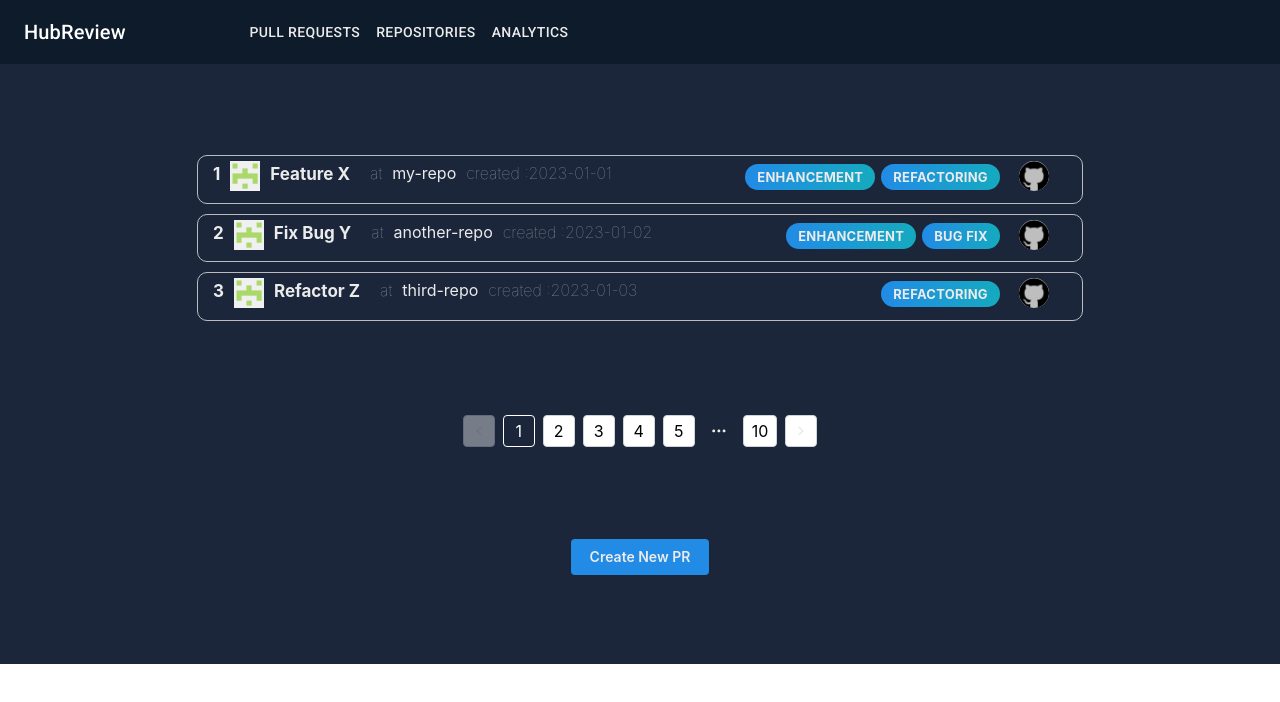
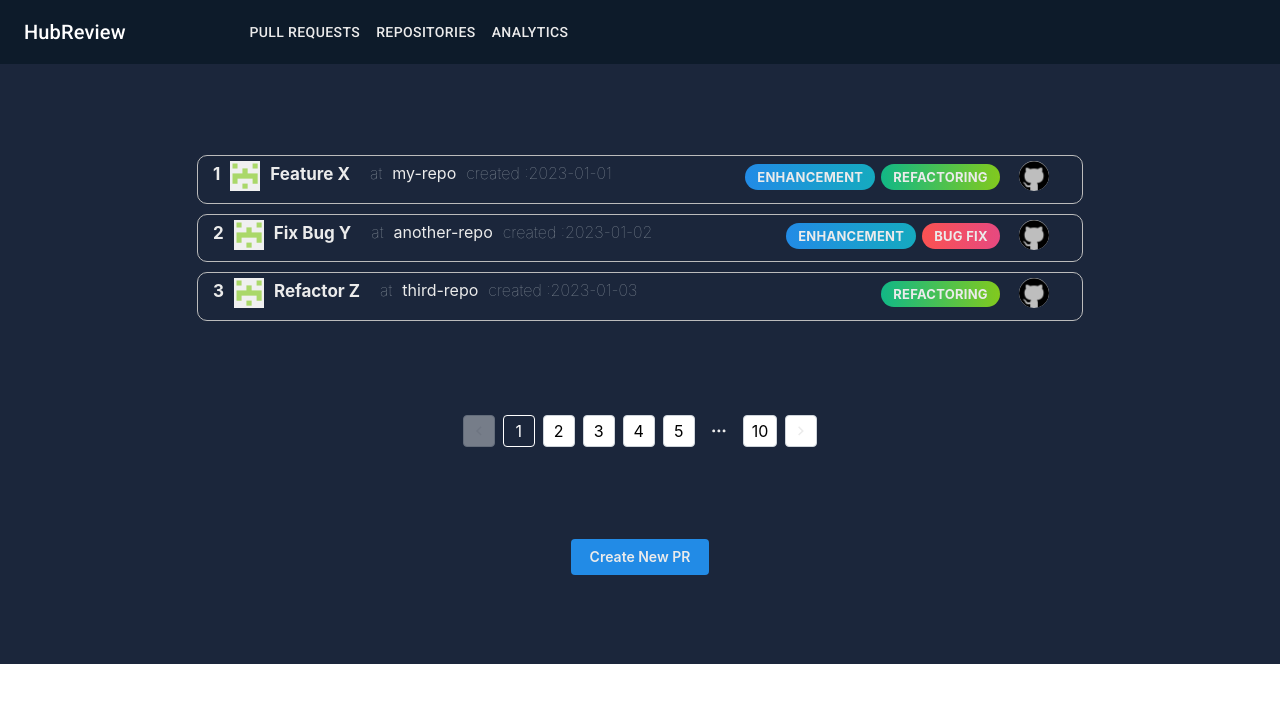
Before and after one commit to hubreviewapp/hubreview, a React (Vite) app in the folder web-client/: page / in a window 1280 px wide. Shown: the top 702 px of the page. Built offline with nearby package versions, Linux system fonts and the light colour scheme.

Commit message:
feat: badge colors, PRBox.module.css

```diff
--- a/web-client/src/components/LabelButton.tsx
+++ b/web-client/src/components/LabelButton.tsx
@@ -1,30 +1,26 @@
-import { Box } from "@mui/system";
+import {Badge, Box} from "@mantine/core";
 
 interface LabelButtonProps {
   label: string;
-  width: number;
-  height: number;
+  size: string
 }
 
-function LabelButton({ label, width, height }: LabelButtonProps) {
-  const color: string =
-    label === "enhancement" ? "green" : label === "bug fix" ? "red" : label === "refactoring" ? "blue" : "";
+function LabelButton({ label, size }: LabelButtonProps) {
+  const color: string[]  =
+    label === "enhancement" ? ["blue","cyan"] : label === "bug fix" ? ["red","pink"]  :["teal","lime"];
 
   return (
-    <Box
-      sx={{
-        width: { width },
-        height: { height },
-        borderRadius: 4,
-        bgcolor: color,
-        display: "flex",
-        justifyContent: "center",
-        alignItems: "center",
-        marginRight: "20px",
-      }}
-    >
-      <p style={{ textAlign: "center", margin: 0 }}>{label}</p>
+    <Box>
+        <Badge
+          size= {size}
+          variant="gradient"
+          gradient={{ from: color[0], to: color[1], deg: 90 }}
+          key={1}
+          m={3}>
+          {label }
+        </Badge>
     </Box>
+
   );
 }
 
--- a/web-client/src/components/PRBox.tsx
+++ b/web-client/src/components/PRBox.tsx
@@ -1,6 +1,8 @@
 import UserLogo from "../assets/icons/user.png";
 import GitHubLogo from "../assets/icons/github-logo.png";
-import { Grid, Box , Flex, Badge} from '@mantine/core';
+import { Grid, Box , Flex} from '@mantine/core';
+import classes from "../styles/PRBox.module.css";
+import LabelButton from "./LabelButton";
 
 interface PRBoxProps {
   id: number;
@@ -17,8 +19,7 @@ function PRBox({ id,
                  dateCreated,
                  labels}: PRBoxProps) {
   return(
-    <Grid style={{border: "solid 1px #BCBCBC", borderRadius:"10px",
-      "&:hover": {borderColor: "rgba(188,188,188,0.69)", cursor: "pointer"}}} m={5} p={5}>
+    <Grid className={classes.outlinedBox} m={5} p={5}>
       <Grid.Col span={7}>
         <Flex justify={"flex-start"}>
           <Box className={"bold"}>{id}</Box>
@@ -33,14 +34,7 @@ function PRBox({ id,
       <Grid.Col span={4}>
         <Flex justify={"end"}>
         {labels.map((label) => (
-          <Badge
-            size="lg"
-            variant="gradient"
-            gradient={{ from: 'blue', to: 'cyan', deg: 90 }}
-            key={1}
-            m={3}>
-            {label}
-          </Badge>
+            <LabelButton key={1} label={label} size={"lg"}/>
         ))}
         </Flex>
       </Grid.Col>
--- a/web-client/src/pages/PRListPage.tsx
+++ b/web-client/src/pages/PRListPage.tsx
@@ -3,6 +3,7 @@ import {Flex, Box, Button, Pagination} from "@mantine/core";
 import "../styles/common.css";
 import { Link } from "react-router-dom";
 import PRBox from "../components/PRBox";
+
 
 
 function PRList() {
--- a/web-client/src/pages/RepositoriesPage.tsx
+++ b/web-client/src/pages/RepositoriesPage.tsx
@@ -27,7 +27,7 @@ function RepositoriesPage() {
     <Box h={600} p={5} m={0} w="100%" bg ="#1B263B" >
       <Flex p={5} mt={"20px"} >
         {repos.map((repo) =>(
-          <Card key ={repo.id} w={"300px"} h={"170px"} shadow="sm" padding="lg" radius="md"  m={5}  bg={"#415A77"} >
+          <Card key ={repo.id} w={"300px"} h={"170px"} shadow="sm" padding="lg" radius="md" withBorder m={5}  bg={"#1B263B"} >
             <Flex direction="column" justify="space-between" m={5}>
               <Text fw={500} size="xl"  >{repo.name}</Text>
 
--- /dev/null
+++ b/web-client/src/styles/PRBox.module.css
@@ -0,0 +1,12 @@
+
+
+.outlinedBox{
+  border: solid 0.5px #BCBCBC;
+  border-radius:10px;
+
+}
+.outlinedBox:hover {
+  background-color: #24314b;
+  border-color: rgba(188,188,188,0.69);
+  cursor: pointer;
+}
```
